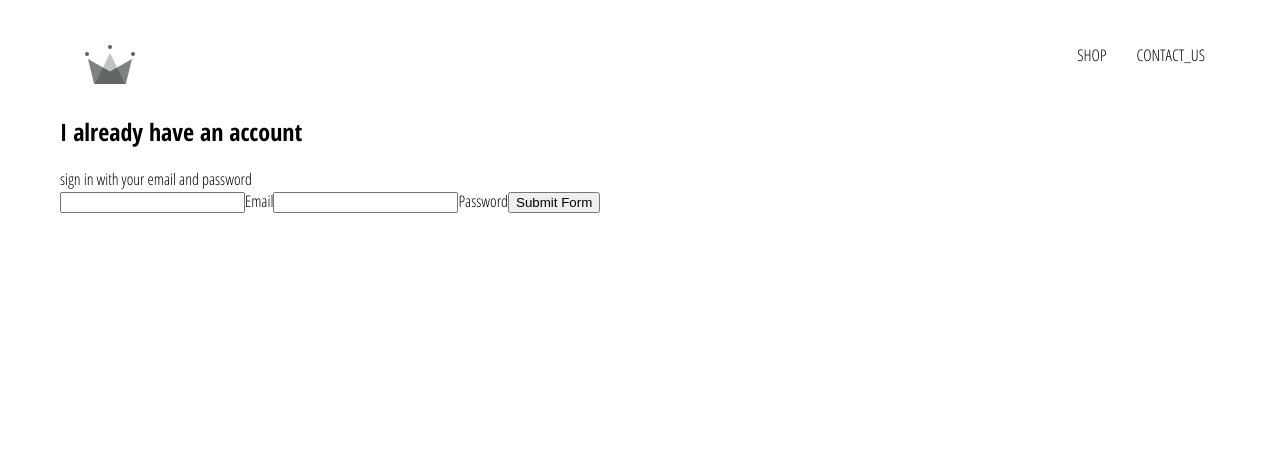
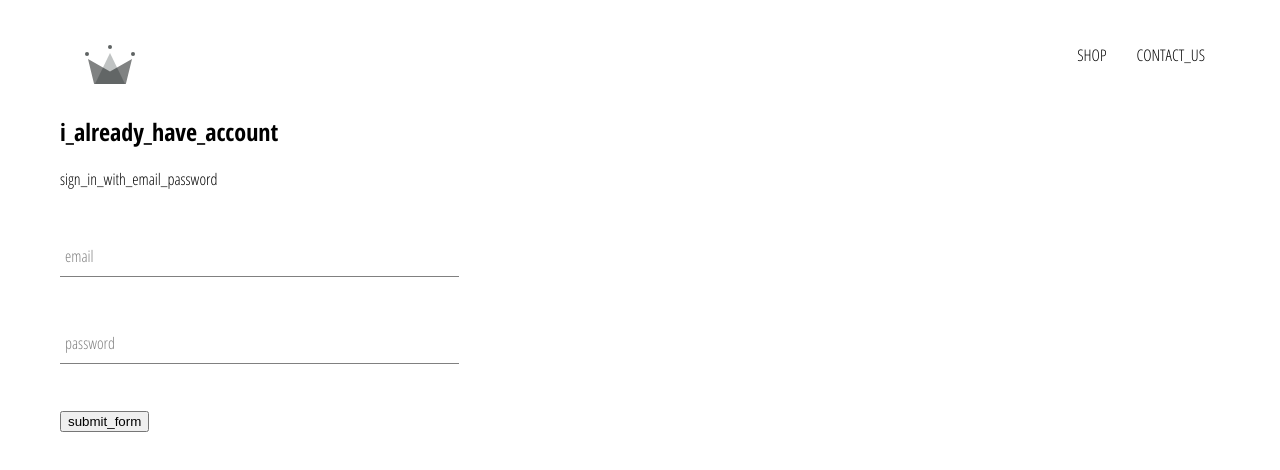
Before and after one commit to AminDannak/e-commerce, a React (Create React App) app: page /signin in a window 1280 px wide. Shown: the top 470 px of the page. Built offline with nearby package versions, Linux system fonts and the light colour scheme; what i18next-xhr-backend would draw is missing.

Commit message:
✨ form0input comp. + some translations

```diff
--- /dev/null
+++ b/src/components/form-input/form-input.component.tsx
@@ -0,0 +1,38 @@
+import { ChangeEvent, DetailedHTMLProps, InputHTMLAttributes } from "react";
+import "./form-input.styles.scss";
+
+interface Props
+  extends DetailedHTMLProps<
+    InputHTMLAttributes<HTMLInputElement>,
+    HTMLInputElement
+  > {
+  label: string;
+  type: "email" | "password" | "text" | "tel";
+  handleChange: (str: string) => void;
+}
+
+const FormInput = ({ label, handleChange, ...otherProps }: Props) => {
+  const onChange = (event: ChangeEvent<HTMLInputElement>) => {
+    handleChange(event.currentTarget.value);
+  };
+
+  const shrinkLabel = () => {
+    const should =
+      otherProps?.value && otherProps?.value?.toString()?.length > 0;
+    console.log(should);
+    return should;
+  };
+
+  return (
+    <div className="group">
+      <input className="form-input" onChange={onChange} {...otherProps} />
+      {label ? (
+        <label className={`${shrinkLabel() ? "shrink" : ""} form-input-label`}>
+          {label}
+        </label>
+      ) : null}
+    </div>
+  );
+};
+
+export default FormInput;
--- /dev/null
+++ b/src/components/form-input/form-input.styles.scss
@@ -0,0 +1,54 @@
+$sub-color: grey;
+$main-color: black;
+
+@mixin shrinkLabel {
+  top: -14px;
+  font-size: 12px;
+  color: $main-color;
+}
+
+.group {
+  position: relative;
+  margin: 45px 0;
+
+  .form-input {
+    background: none;
+    background-color: white;
+    color: $sub-color;
+    font-size: 18px;
+    padding: 10px 10px 10px 5px;
+    display: block;
+    width: 100%;
+    border: none;
+    border-radius: 0;
+    border-bottom: 1px solid $sub-color;
+    margin: 25px 0;
+
+    &:focus {
+      outline: none;
+    }
+
+    &:focus ~ .form-input-label {
+      @include shrinkLabel();
+    }
+  }
+
+  input[type="password"] {
+    letter-spacing: 0.3em;
+  }
+
+  .form-input-label {
+    color: $sub-color;
+    font-size: 16px;
+    font-weight: normal;
+    position: absolute;
+    pointer-events: none;
+    left: 5px;
+    top: 10px;
+    transition: 300ms ease all;
+
+    &.shrink {
+      @include shrinkLabel();
+    }
+  }
+}
--- a/src/components/sign-in/sign-in.component.tsx
+++ b/src/components/sign-in/sign-in.component.tsx
@@ -1,16 +1,11 @@
-import React, { ChangeEvent, FormEvent, useState } from "react";
+import React, { FormEvent, useState } from "react";
 import "./sign-in.styles.scss";
-
-type FormData = {
-  email: {
-    value: string;
-  };
-  password: {
-    value: string;
-  };
-};
+import FormInput from "components/form-input/form-input.component";
+import { useTranslation } from "react-i18next";
 
 const SignIn = () => {
+  const { t } = useTranslation();
+
   const [email, setEmail] = useState("");
   const [password, setPassword] = useState("");
 
@@ -21,28 +16,27 @@ const SignIn = () => {
     setPassword("");
   };
 
-  const handleChange = (e: ChangeEvent<HTMLInputElement>) => {
-    e.preventDefault();
-    const { email, password } = e.target as typeof e.target & FormData;
-    setEmail(email.value);
-    setPassword(password.value);
-  };
-
   return (
     <div className="sign-in">
-      <h2>I already have an account</h2>
-      <span>sign in with your email and password</span>
+      <h2>{t("i_already_have_account")}</h2>
+      <span>{t("sign_in_with_email_password")}</span>
       <form onSubmit={handleSubmit}>
-        <input type="email" value={email} required onChange={handleChange} />
-        <label>Email</label>
-        <input
+        <FormInput
+          required
+          type="email"
+          value={email}
+          label={t("email")}
+          handleChange={setEmail}
+          defaultValue={email}
+        />
+        <FormInput
+          required
           type="password"
+          label={t("password")}
           value={password}
-          required
-          onChange={handleChange}
+          handleChange={setPassword}
         />
-        <label>Password</label>
-        <input type="submit" value="Submit Form" />
+        <input type="submit" value={`${t("submit_form")}`} />
       </form>
     </div>
   );
--- a/src/components/sign-in/sign-in.styles.scss
+++ b/src/components/sign-in/sign-in.styles.scss
@@ -0,0 +1,3 @@
+.sign-in {
+  width: 30vw;
+}
```
Also changed, not shown: public/locales/en/translation.json (+6 -1 lines), public/locales/fa/translation.json (+6 -1 lines).
